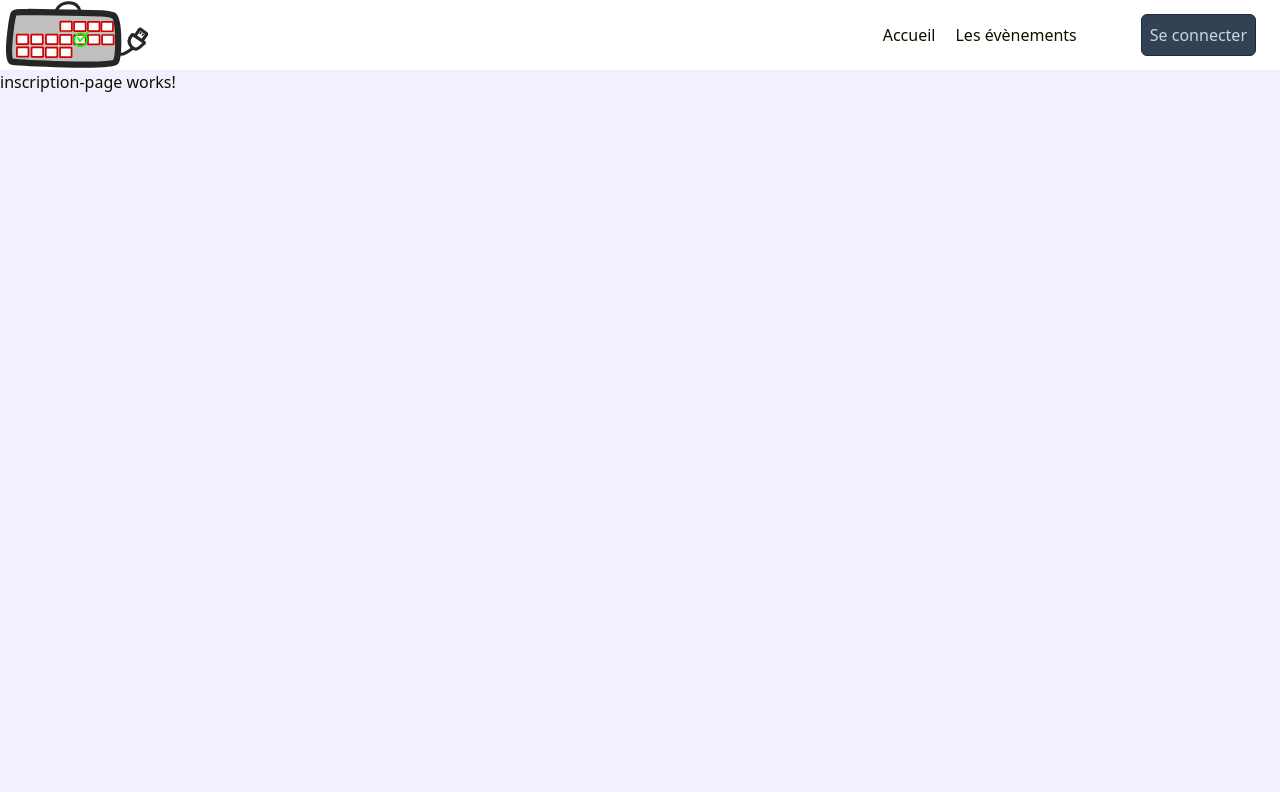
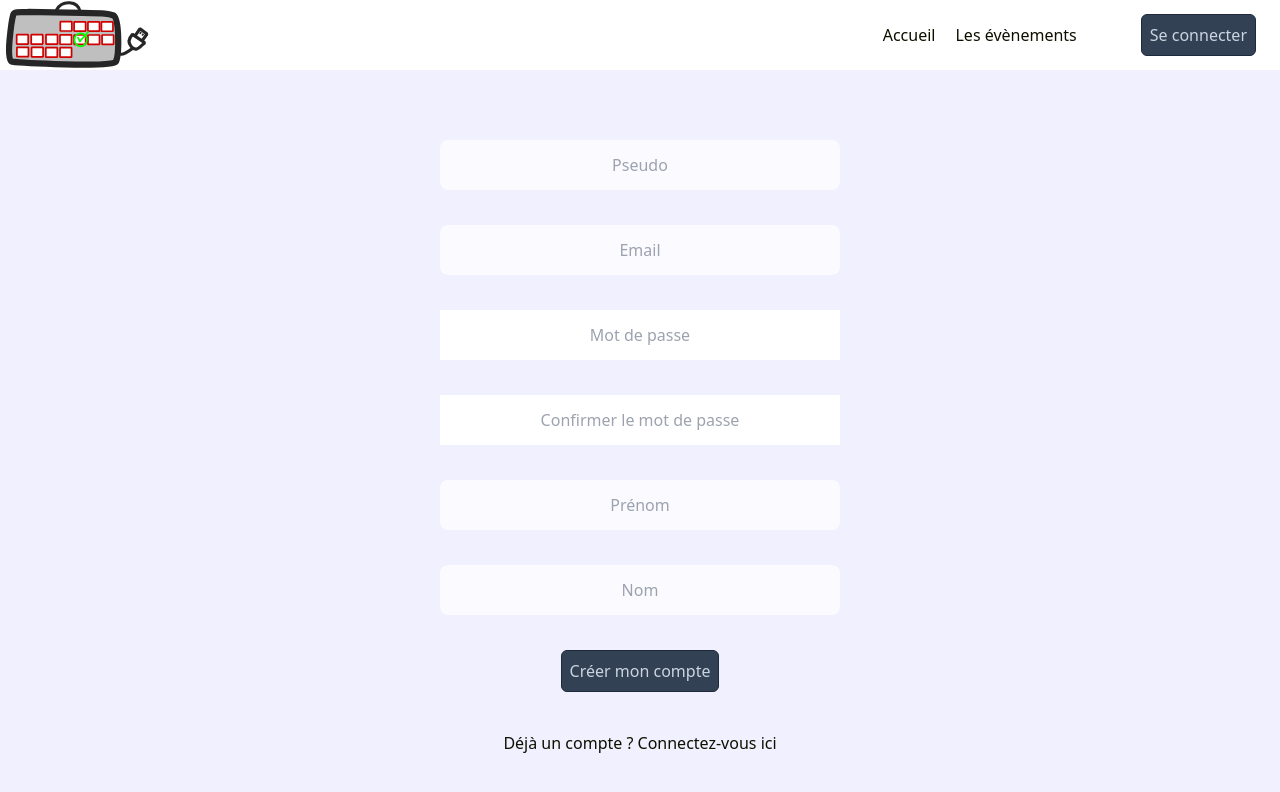
Before and after one commit to RobinPecheurTechnobel/DevEnt, an Angular app: page /inscription in a window 1280 px wide. Shown: the top 792 px of the page. Built offline with nearby package versions, Linux system fonts and the light colour scheme.

Commit message:
Inscription : component
formulaire d'inscription

```diff
--- a/src/app/app.module.ts
+++ b/src/app/app.module.ts
@@ -26,6 +26,7 @@ import { InscriptionPageComponent } from './inscription-page/inscription-page.co
     HttpClientModule
   ],
   providers: [
+    { provide : "urlBase", useValue : "https://localhost:7245/"},
     { provide : HTTP_INTERCEPTORS, useClass: AuthTokenInterceptor, multi: true}
   ],
   bootstrap: [AppComponent]
--- a/src/app/inscription-page/inscription-page.component.html
+++ b/src/app/inscription-page/inscription-page.component.html
@@ -1 +1,20 @@
-<p>inscription-page works!</p>
+<div class="vFlex">
+
+    <form class="vFlex" [formGroup]="registerForm" (ngSubmit)="register()">
+
+        <input type="text" placeholder="Pseudo" formControlName="pseudo">
+
+        <input type="text" placeholder="Email" formControlName="email">
+
+        <input type="password" placeholder="Mot de passe" formControlName="password">
+
+        <input type="password" placeholder="Confirmer le mot de passe">
+
+        <input type="text" placeholder="Prénom" formControlName="firstName">
+
+        <input type="text" placeholder="Nom" formControlName="lastName">
+
+        <button type="submit">Créer mon compte</button>
+    </form>
+    <a routerLink="/login">Déjà un compte ? Connectez-vous ici</a>
+</div>
--- a/src/app/inscription-page/inscription-page.component.scss
+++ b/src/app/inscription-page/inscription-page.component.scss
@@ -0,0 +1,15 @@
+.vFlex{
+    justify-content: center;
+
+    *{
+        margin-left: auto;
+        margin-right: auto;
+        margin-top: 35px;
+    }
+}
+input{
+    width:400px;
+    height: 50px;;
+
+    text-align: center;
+}
--- a/src/app/inscription-page/inscription-page.component.ts
+++ b/src/app/inscription-page/inscription-page.component.ts
@@ -1,4 +1,7 @@
 import { Component } from '@angular/core';
+import { FormBuilder, FormGroup, Validators } from '@angular/forms';
+import { Member } from '../shared/model/user';
+import { AuthService } from '../shared/service/auth.service';
 
 @Component({
   selector: 'app-inscription-page',
@@ -6,5 +9,44 @@ import { Component } from '@angular/core';
   styleUrls: ['./inscription-page.component.scss']
 })
 export class InscriptionPageComponent {
+  registerForm : FormGroup;
 
+  /**
+   *
+   */
+  constructor( private _fb : FormBuilder,
+    private _authService : AuthService) {
+    //TODO validator async
+    this.registerForm = this._fb.group({
+      pseudo : [null,[Validators.required],[]],
+      email : [null,[Validators.required, Validators.email],[]],
+      //TODO confirmation password
+      //TODO regrex password ?
+      password : [null,[Validators.required, Validators.pattern(/^(?=.*[A-Z])(?=.*[a-z])(?=.*[0-9])(?=.*[@$!%*?é#èçàµù]).{5,}/)],[]],
+      firstName : [null,[Validators.required],[]],
+      lastName : [null,[Validators.required],[]],
+    });
+  }
+
+  register() :void{
+    if(this.registerForm.valid){
+      //TODO do when it's ok
+      this._authService.register(this.registerForm.value as Member).subscribe({
+        next : ( value ) => {
+          console.log( value );
+        },
+        error : ( error ) => {
+          console.log(error);
+        },
+        complete : () => {
+
+        }
+      })
+    }
+    else{
+      //TODO do when it is not ok
+      console.log("oups");
+      this.registerForm.markAllAsTouched();
+    }
+  }
 }
--- a/src/app/shared/service/auth.service.ts
+++ b/src/app/shared/service/auth.service.ts
@@ -1,4 +1,4 @@
-import { Injectable } from '@angular/core';
+import { Inject, Injectable } from '@angular/core';
 import { Member, User } from '../model/user';
 import { BehaviorSubject, Observable } from 'rxjs';
 import { HttpClient } from '@angular/common/http';
@@ -14,11 +14,11 @@ export class AuthService {
   $connectedMember : Observable< Member | undefined > = this._$connectedMember.asObservable();
   private _member : Member | undefined;
 
-  urlBase : string = "https://localhost:7245/";
+  private _loginEndPoint : string = "api/Auth/Login";
+  private _registerEndPoint : string = "api/Auth/Register";
 
-  loginEndPoint : string = "api/Auth/Login";
-
-  constructor( private _httpClient : HttpClient ) { }
+  constructor( @Inject('urlBase') private _urlBase : number,
+          private _httpClient : HttpClient ) { }
 
   getMember() : Member |undefined{
     return this._member;
@@ -44,6 +44,12 @@ export class AuthService {
   private _loginToApi(identifier:string, password:string) : Observable<User> {
 
     let login : Login = new Login( identifier,password);
-    return this._httpClient.post<User>( this.urlBase + this.loginEndPoint, login );
+    return this._httpClient.post<User>( this._urlBase + this._loginEndPoint, login );
+  }
+
+  register (member : Member) : Observable<Member>{
+    let observable = this._httpClient.post<Member>( this._urlBase + this._registerEndPoint, member);
+    console.log(member);
+    return observable;
   }
 }
```
